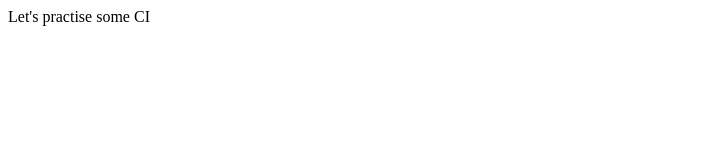
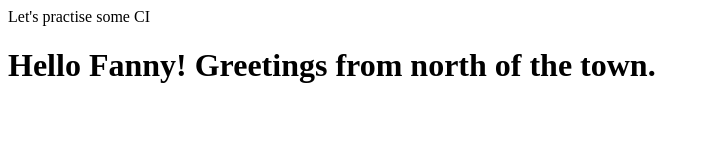
Before and after one commit to Fannybuhler/practice-CI, a Gatsby site: page / in a window 1280 px wide. Shown: the whole page, without its empty margins (0-710 px from the left). Built offline with nearby package versions, Linux system fonts and the light colour scheme; Gatsby itself is replaced by a stand-in of ours.

Commit message:
added .travis.yml

```diff
--- /dev/null
+++ b/src/pages/components/header.js
@@ -0,0 +1,11 @@
+import React from "react"
+
+const Header = () => (
+  <header>
+    <div>
+      <h1> Hello Fanny! Greetings from north of the town.</h1>
+    </div>
+  </header>
+)
+
+export default Header
--- a/src/pages/index.js
+++ b/src/pages/index.js
@@ -1,5 +1,12 @@
 import React from "react"
+import Header from "./components/header"
 
 export default function Home() {
-  return <div>Let's practise some CI</div>
+  return (
+    <div>
+      Let's practise some CI
+      <br />
+      <Header />
+    </div>
+  )
 }
```
Also changed, not shown: .travis.yml (added), 1 other file.
